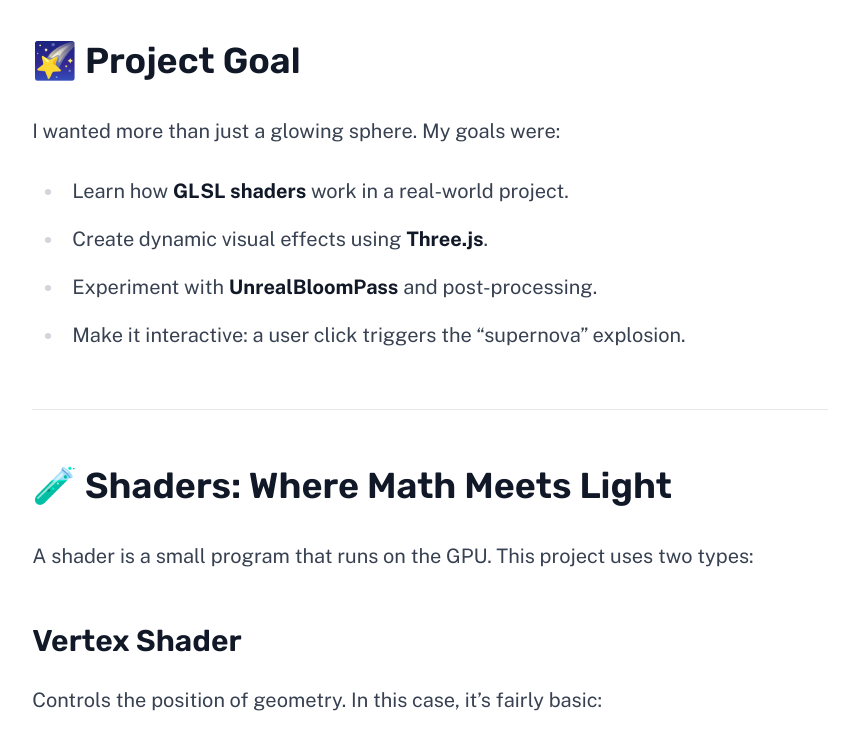
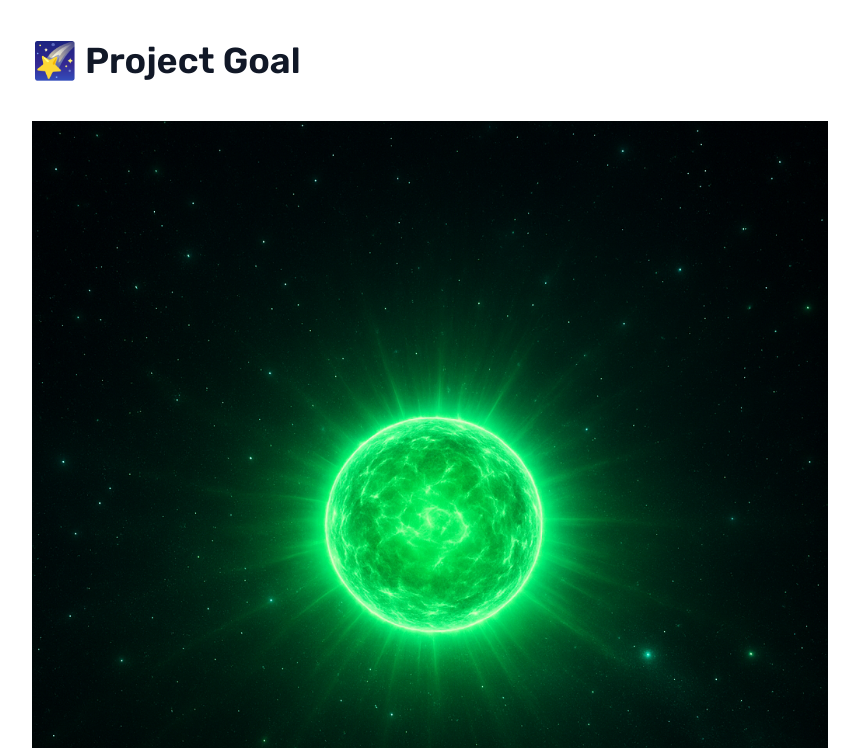
Before and after one commit to natalia-kuchta/natalia-kuchta, an Astro site: page /blog/super-nova in a window 1280 px wide. Shown: the part 980-1728 px from the top of the page, without its empty margins (210-1069 px from the left). Built offline with nearby package versions, Linux system fonts and the light colour scheme; Astro itself is replaced by a stand-in of ours.

Commit message:
add new image

````diff
--- a/src/content/blog/super-nova.md
+++ b/src/content/blog/super-nova.md
@@ -19,6 +19,8 @@ tags:
 isn’t just another pretty visual — it’s an exploding star driven by shaders, bloom, and post-processing. This project was born from a desire to explore light effects in Three.js and get hands-on with WebGL magic.
 
 ## 🌠 Project Goal
+
+![super-nova-ai.png](../../assets/super-nova-ai.png)
 
 I wanted more than just a glowing sphere. My goals were:
 
@@ -161,7 +163,9 @@ Frontend developers and WebGL explorers looking to go beyond BoxGeometry and HDR
 
 👉 View the project on GitHub
 
-```git@github.com:natalia-kuchta/super-nova.git```
+```
+git@github.com:natalia-kuchta/super-nova.git
+```
 
 
 ![Super-Nova-Full.gif](/assets/Super-Nova-Full.gif)
````
Also changed, not shown: src/assets/super-nova-ai.png (added).
